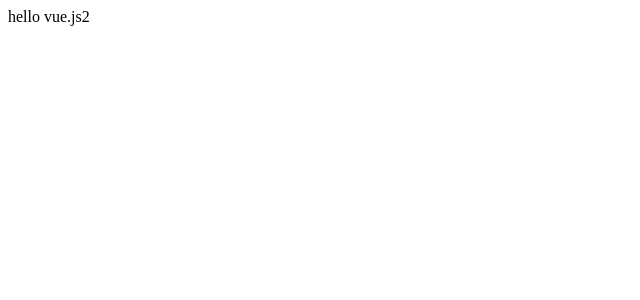
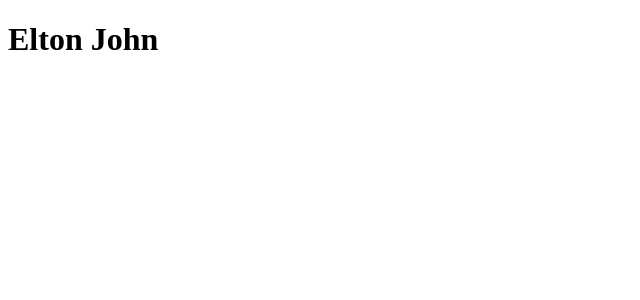
Before and after one commit to ChangsongYao/vuejs2rumentg, a Vue app: page / in a window 1280 px wide. Shown: the top 300 px of the page, without its empty margins (0-640 px from the left). Built offline with nearby package versions, Linux system fonts and the light colour scheme.

Commit message:
模型声明与绑定

```diff
--- a/index.html
+++ b/index.html
@@ -6,7 +6,7 @@
     <title>vuejs2rumentgVue.js 2 入门与提高</title>
   </head>
   <body>
-    <div id="app">hello vue.js2</div>
+    <div id="app"></div>
     <!-- built files will be auto injected -->
   </body>
 </html>
--- a/src/App.vue
+++ b/src/App.vue
@@ -1,5 +1,5 @@
 <template>
-  <h1>Hello,Vue.js 2!</h1>
+  <h1>{{name}}</h1>
 </template>
 
 <script>
@@ -9,6 +9,14 @@
   name: 'App',
   components: {
     // HelloWorld
+  },
+  // data:{  错误写法
+  //   name:'Elton John'
+  // }
+  data(){
+    return{
+      name:'Elton John'
+    }
   }
 }
 </script>
--- a/src/main.js
+++ b/src/main.js
@@ -8,7 +8,6 @@
 /* eslint-disable no-new */
 new Vue({
   el: '#app',
-  // components: { App },
-  // template: '<App/>'
-  template: document.querySelector('#app').outerHTML
+  components: { App },
+  template: '<App/>'
 })
```
